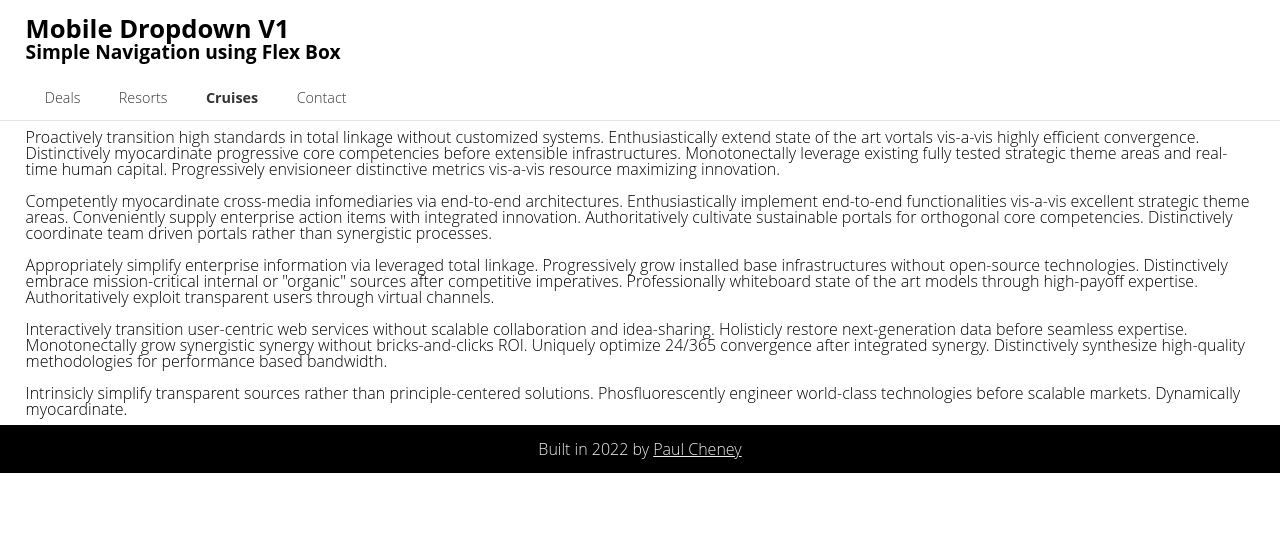
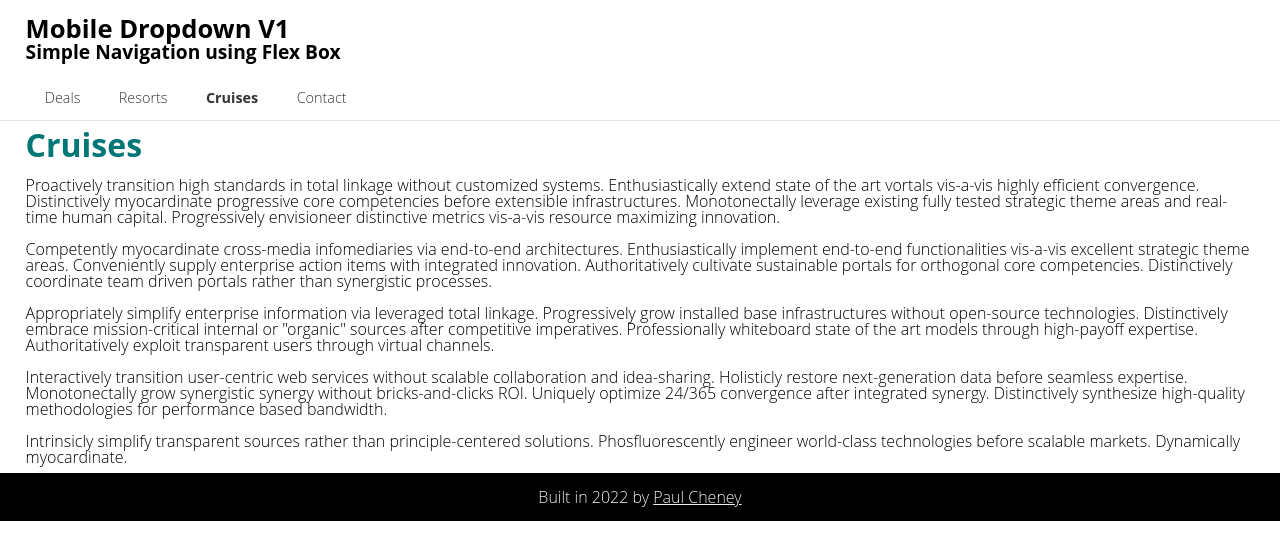
Before and after one commit to paulcheney/mobile-menu-v1, a plain HTML site: page index.html in a window 1280 px wide. Drawn offline with Linux system fonts and the light colour scheme.

Commit message:
Updatedf

```diff
--- a/index.html
+++ b/index.html
@@ -32,6 +32,7 @@
 
 
 <main>
+	<h1>Cruises</h1>
 	<p>Proactively transition high standards in total linkage without customized systems. Enthusiastically extend state of the art vortals vis-a-vis highly efficient convergence. Distinctively myocardinate progressive core competencies before extensible infrastructures. Monotonectally leverage existing fully tested strategic theme areas and real-time human capital. Progressively envisioneer distinctive metrics vis-a-vis resource maximizing innovation.</p>
 
 	<p>Competently myocardinate cross-media infomediaries via end-to-end architectures. Enthusiastically implement end-to-end functionalities vis-a-vis excellent strategic theme areas. Conveniently supply enterprise action items with integrated innovation. Authoritatively cultivate sustainable portals for orthogonal core competencies. Distinctively coordinate team driven portals rather than synergistic processes.</p>
--- a/scss/_small.scss
+++ b/scss/_small.scss
@@ -12,6 +12,7 @@ body {
 	font-weight: $lightWeight;
     min-width: 320px;
 }
+
 
 /* HEADER  */
 header {
@@ -63,7 +64,11 @@ nav {
 
 
 /* MAIN  */
-main p {padding: .5rem 2vw;}
+main {
+	grid-row-start: 3;
+ 	p {padding: .5rem 2vw;}
+	h1 {padding: .5rem 2vw; font-size: 2rem; color: $primaryColor;}
+} // end main
 
 
 
```
Also changed, not shown: css/styles.css.
